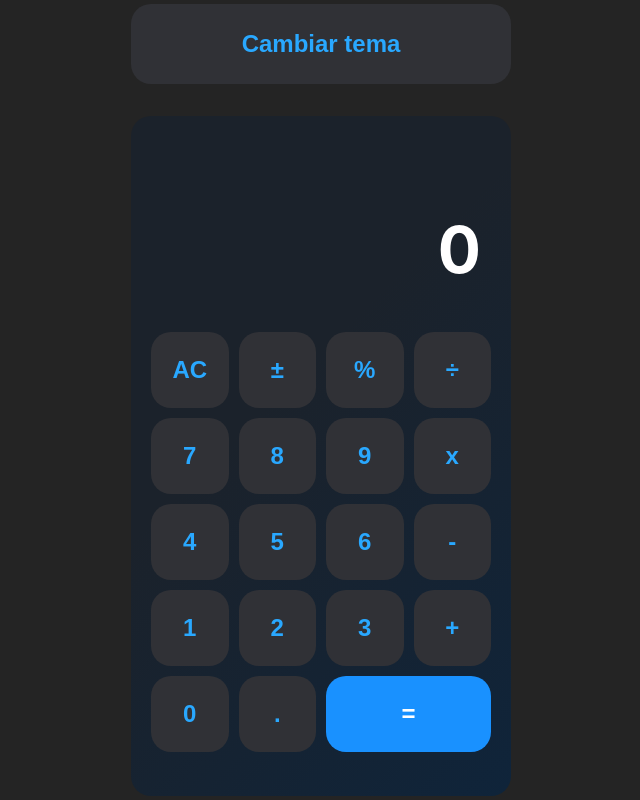
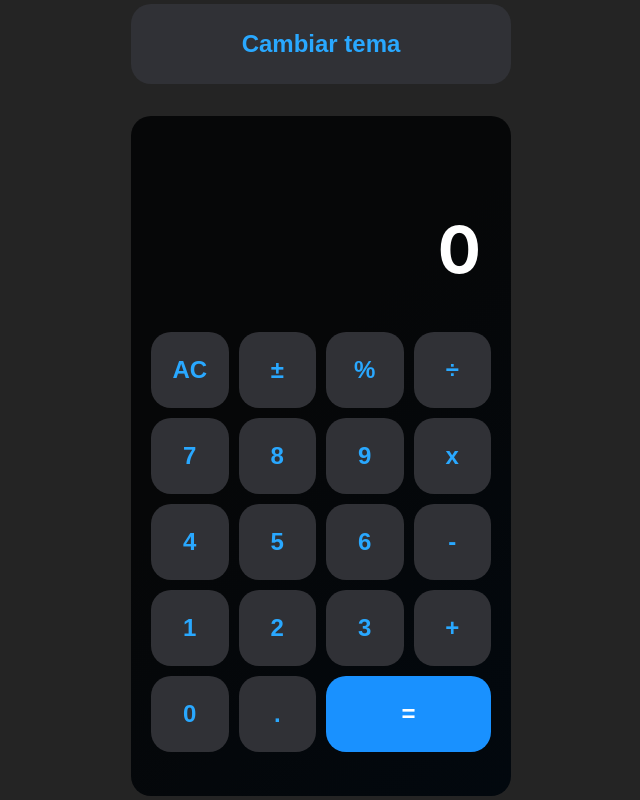
Before and after one commit to marcristales/Lab9-TecWeb, a React (Vite) app in the folder calculadora/: page / in a window 1280 px wide. Shown: the whole page, without its empty margins (319-959 px from the left). Built offline with nearby package versions, Linux system fonts and the light colour scheme.

Commit message:
Update Calculator.module.css

```diff
--- a/calculadora/src/components/Calculator/Calculator.module.css
+++ b/calculadora/src/components/Calculator/Calculator.module.css
@@ -14,5 +14,5 @@
 
 .calculator--dark {
     background-color: #485461;
-    background-image: linear-gradient(315deg, #0f243a 0%, #1b222b 60%);
+    background-image: linear-gradient(315deg, #02080e 0%, #060708 60%);
 }
```
